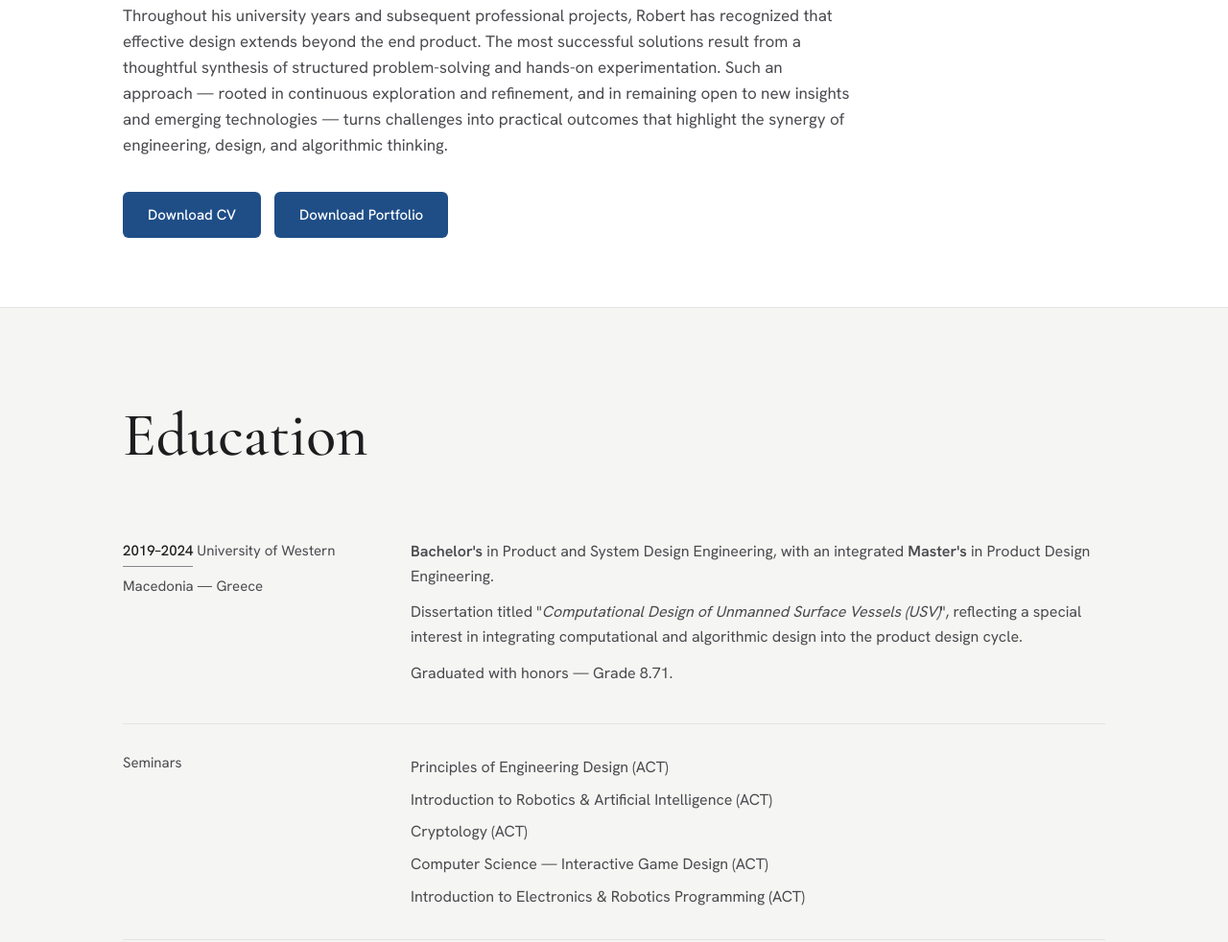
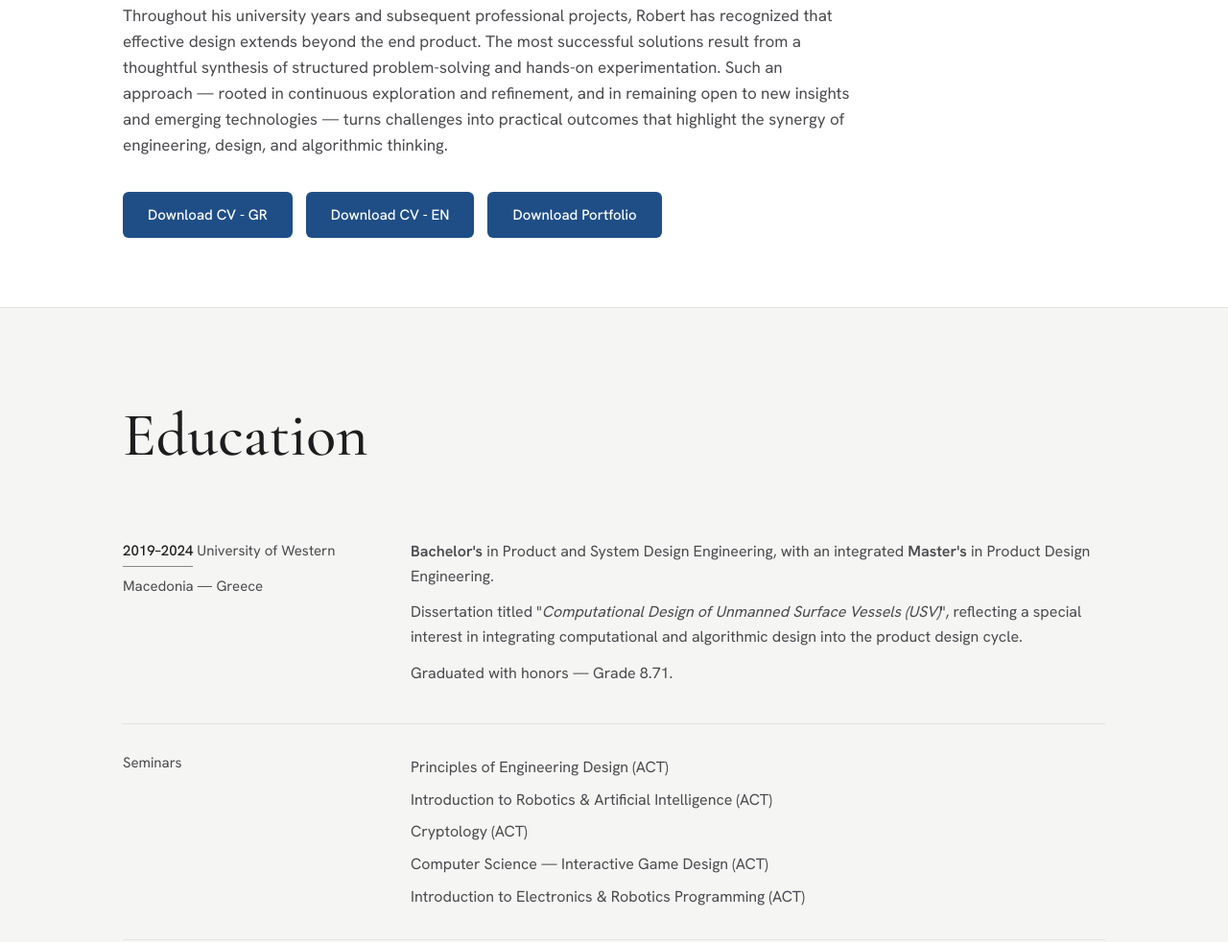
Before and after one commit to reynikg/reynikg.github.io, a plain HTML site: page about.html in a window 1280 px wide. Shown: the part 895-1877 px from the top of the page at 96% size. Drawn offline with nearby package versions, Linux system fonts and the light colour scheme.

Commit message:
Updated CV files

```diff
--- a/about.html
+++ b/about.html
@@ -44,7 +44,8 @@
 
       <!-- These link to PDFs you drop into the files/ folder. -->
       <div class="btn-row">
-        <a class="btn btn--solid" href="files/Robert-Reynik-CV.pdf" download>Download CV</a>
+        <a class="btn btn--solid" href="ROBERT-REYNIK-CV-GREEK.pdf" download>Download CV - GR</a>
+        <a class="btn btn--solid" href="files/ROBERT-REYNIK-CV-ENGLISH.pdf" download>Download CV - EN</a>
         <a class="btn btn--solid" href="files/Robert-Reynik-Portfolio.pdf" download>Download Portfolio</a>
       </div>
     </section>
```
Also changed, not shown: 3 other files.
